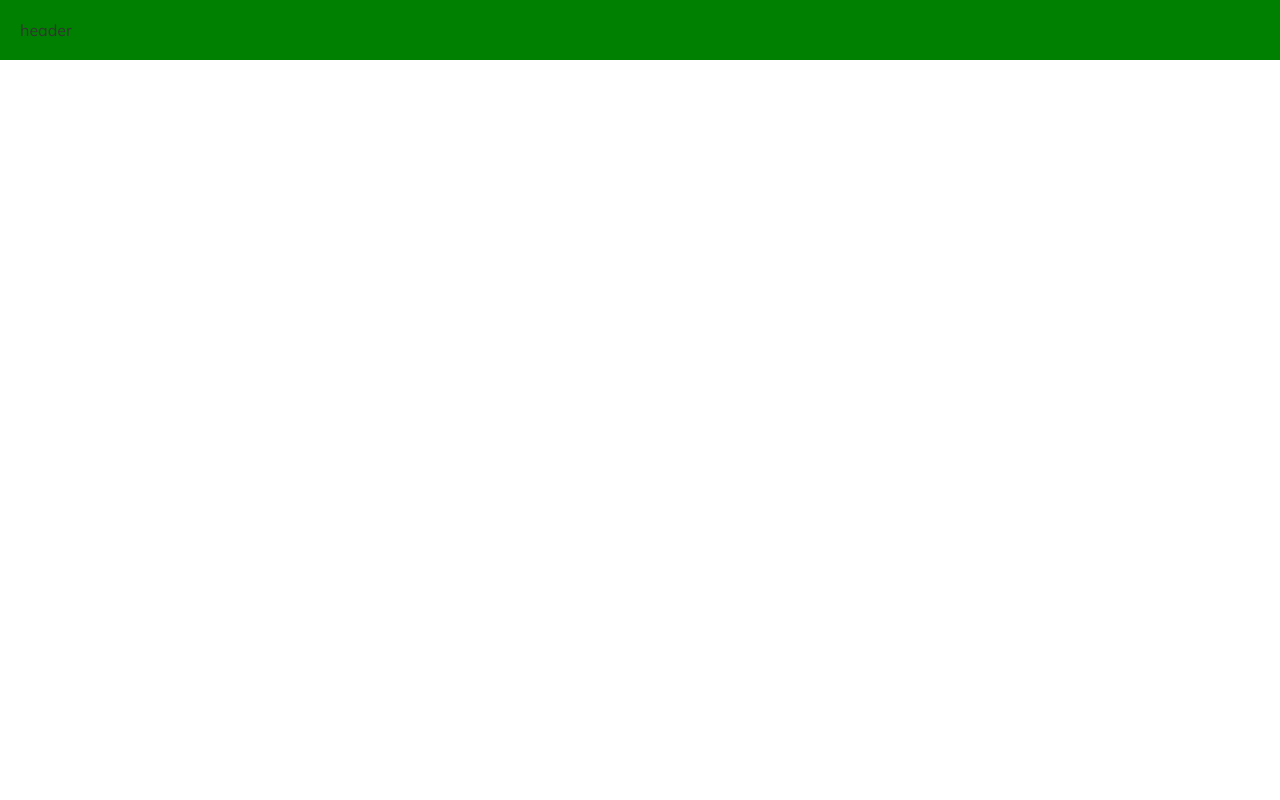
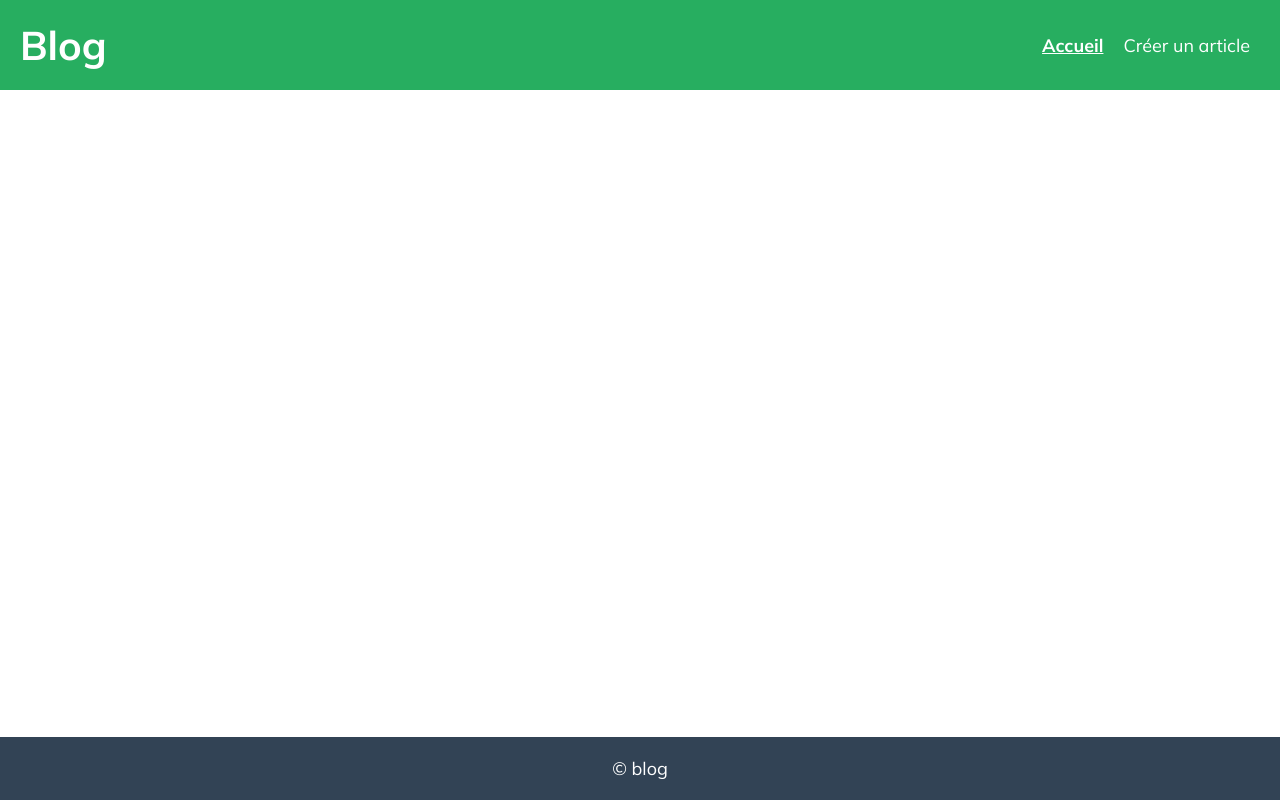
Before and after one commit to alex4nkoua/blog-project_js, a website built with Vite: page src/index.html in a window 1280 px wide. Built offline with nearby package versions, Linux system fonts and the light colour scheme.

Commit message:
mise en place du header et du footer

```diff
--- a/src/assets/styles/_base.scss
+++ b/src/assets/styles/_base.scss
@@ -32,7 +32,7 @@ h4 {
 }
 
 ul {
-	list-style: 0;
+	list-style: none;
 }
 
 img {
--- a/src/assets/styles/_variables.scss
+++ b/src/assets/styles/_variables.scss
@@ -4,6 +4,7 @@
 	--accent: #2c3e50;
 	--text: #333;
 	--divider: #ecf0f1;
+	--dark-grey: #324355;
 	--font-family: "Mulish", sans-serif;
 	--box-shadow: 0 1px 2px 0 rgba(60, 64, 67, 0.3),
 		0 1px 3px 1px rgba(60, 64, 67, 0.15);
--- a/src/assets/styles/styles.scss
+++ b/src/assets/styles/styles.scss
@@ -17,16 +17,44 @@
 
 header {
 	grid-area: header;
-	background: green;
+	background: var(--dark);
 	padding: 20px;
+	display: flex;
+	flex-flow: row nowrap;
+	justify-content: space-between;
+	align-items: center;
+	a {
+		color: white;
+	}
+	.header-brand {
+		font-size: 4rem;
+		font-weight: 700;
+	}
+	ul {
+		display: flex;
+		li {
+			.header-nav {
+				font-size: 1.8rem;
+				padding: 0 10px;
+			}
+			.active {
+				font-weight: 700;
+				text-decoration: underline;
+			}
+		}
+	}
 }
 
 .content {
 	grid-area: content;
-	padding: 20px;
+	padding: 2rem;
 }
 
 footer {
 	grid-area: footer;
-	padding: 20px;
+	padding: 2rem;
+	background: var(--dark-grey);
+	font-size: 1.8rem;
+	text-align: center;
+	color: white;
 }
--- a/src/index.html
+++ b/src/index.html
@@ -13,9 +13,23 @@
 	</head>
 	<body>
 		<div class="container">
-			<header>header</header>
+			<header>
+				<a href="./index.html" class="header-brand">Blog</a>
+				<ul>
+					<li>
+						<a href="./index.html" class="header-nav active"
+							>Accueil</a
+						>
+					</li>
+					<li>
+						<a href="./form/form.html" class="header-nav"
+							>Créer un article</a
+						>
+					</li>
+				</ul>
+			</header>
 			<div class="content"></div>
-			<footer></footer>
+			<footer>© blog</footer>
 		</div>
 		<script type="module" src="index.js"></script>
 	</body>
```
